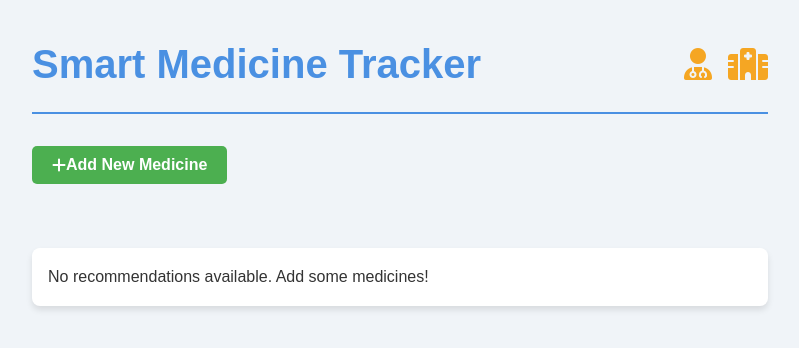
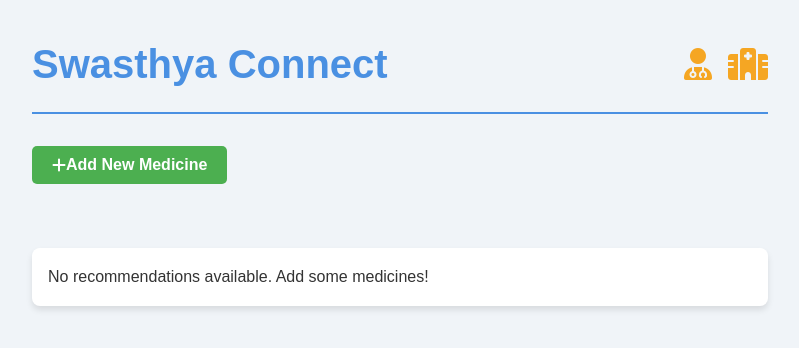
Before and after one commit to 919Hemant/medicine, a plain HTML site: page index.html in a window 1280 px wide. Shown: the whole page, without its empty margins (240-1039 px from the left). Drawn offline with Linux system fonts and the light colour scheme.

Commit message:
Update index.html
new name

```diff
--- a/index.html
+++ b/index.html
@@ -10,7 +10,7 @@
 <body>
 <div class="container">
 <header>
-<h1>Smart Medicine Tracker</h1>
+<h1>Swasthya Connect</h1>
 <div class="icons">
 <i class="fas fa-user-md icon doctor"></i>
 <i class="fas fa-hospital icon hospital"></i>
```
